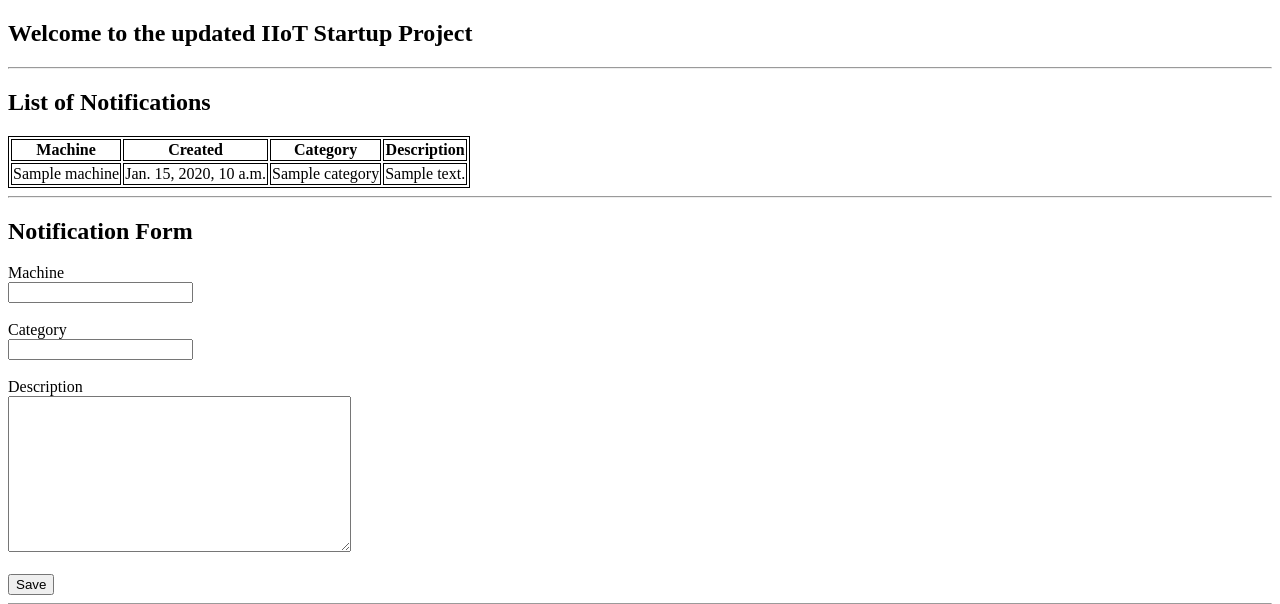
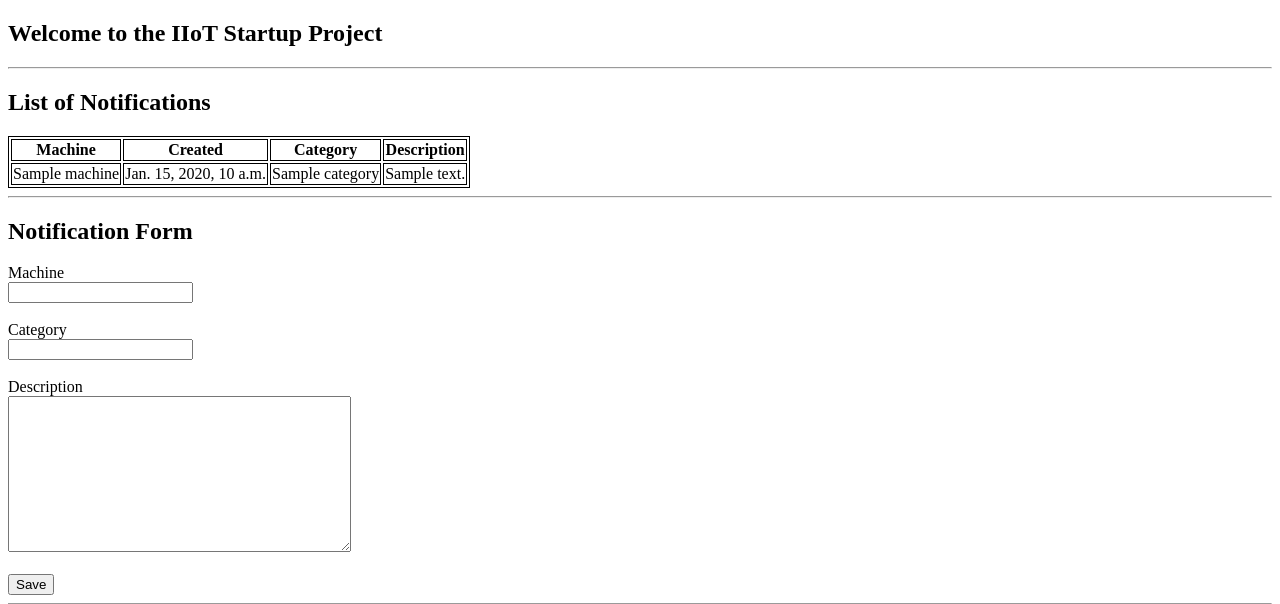
Before and after one commit to Sony1974/iiot_website, a Django app: template templates/home.html in a window 1280 px wide. Shown: the top 604 px of the page. Run offline with Django 4.2, Linux system fonts and the light colour scheme; tables that the repository leaves empty hold one stand-in row (values such as "Sample post"); the template is opened without the code that fills it: values that come from a table or form of the project are taken from there, most other values are stand-ins (such as "Sample title", 1, 10 or a date in 2020); data that the repository does not hold is empty.

Commit message:
updated minor changes in home.html for test last deployment failure

```diff
--- a/templates/home.html
+++ b/templates/home.html
@@ -15,7 +15,7 @@
         </style>
 </head>
 <body>
- <h2>Welcome to the updated IIoT Startup Project</h2>
+ <h2>Welcome to the IIoT Startup Project</h2>
 <hr>
 <h2>List of Notifications</h2>
 <table>
```
